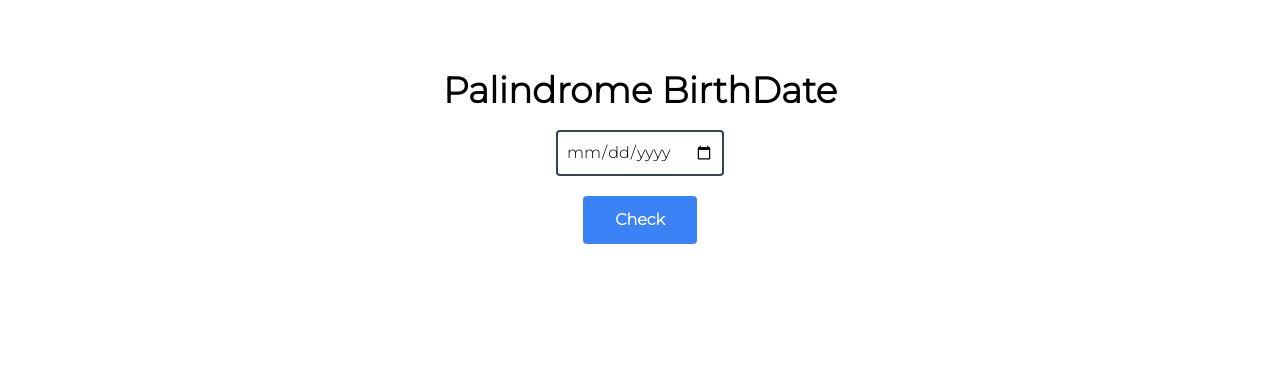
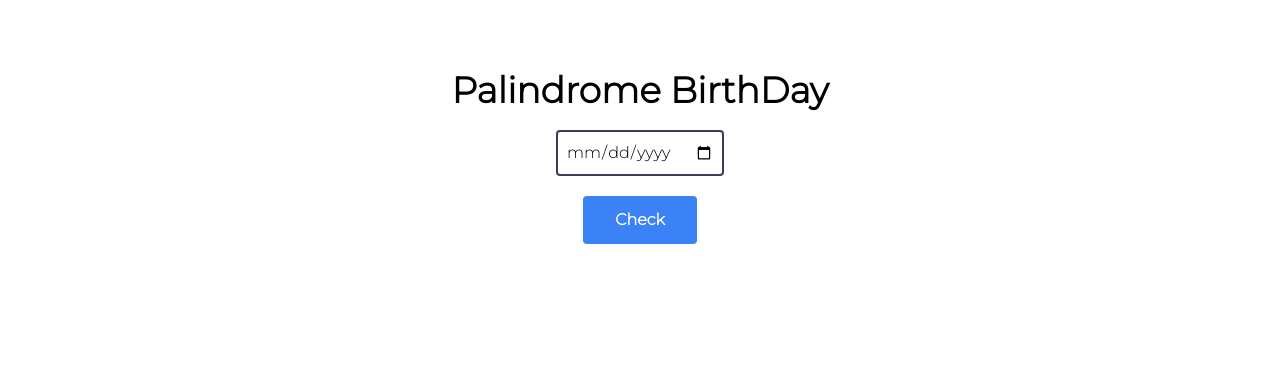
Before and after one commit to parthpandyappp/palindromeBirthday, a plain HTML site: page index.html in a window 1280 px wide. Shown: the part 203-588 px from the top of the page. Drawn offline with nearby package versions, Linux system fonts and the light colour scheme.

Commit message:
Updated the project with Heading

```diff
--- a/index.html
+++ b/index.html
@@ -79,7 +79,7 @@
     </nav>
 
     <div class="flex flex-col justify-center items-center h-full space-y-5">
-      <h2 class="font-bold text-4xl">Palindrome BirthDate</h2>
+      <h2 class="font-bold text-4xl justify-center">Palindrome BirthDay</h2>
       <input
         class="border-2 border-gray-700 rounded py-2 px-2"
         name="date"
```
